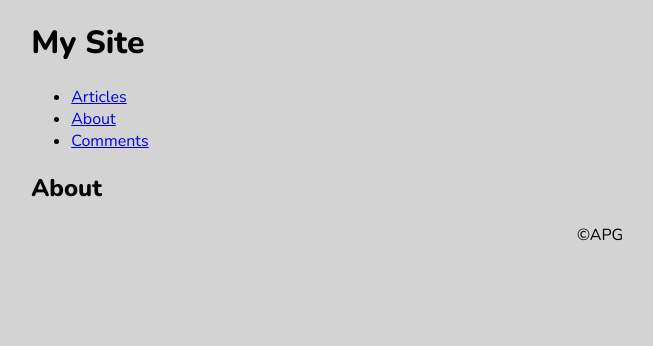
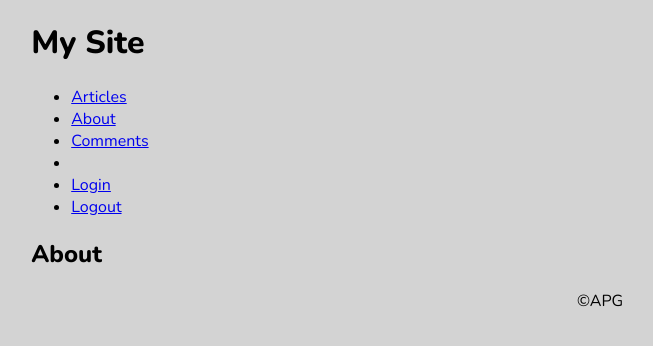
Before and after one commit to GrytsenkoAndrey/sksymfony, a Symfony app: template templates/about.html.twig in a window 1280 px wide. Shown: the top 346 px of the page, without its empty margins (40-693 px from the left). Run offline with Twig, Linux system fonts and the light colour scheme; the template is opened without the code that fills it, so the values that code supplies are empty; style sheets or scripts are compiled from the project's sources; some libraries are stand-ins or nearby versions.

Commit message:
Add Login & Logout links (twig) 2022-07-12

```diff
--- a/templates/base.html.twig
+++ b/templates/base.html.twig
@@ -21,6 +21,9 @@
                 <li><a href="{{ path('app_articles') }}">Articles</a></li>
                 <li><a href="{{ path('app_about') }}">About</a></li>
                 <li><a href="{{ path('app_admin_comments') }}">Comments</a></li>
+                <li>&nbsp</li>
+                <li><a href="{{ path('app_login') }}">Login</a></li>
+                <li><a href="{{ path('app_logout') }}">Logout</a></li>
             </ul>
         </nav>
     </header>
--- a/templates/layouts/front.html.twig
+++ b/templates/layouts/front.html.twig
@@ -16,6 +16,9 @@
             <li><a href="{{ path('app_articles') }}">Articles</a></li>
             <li><a href="{{ path('app_about') }}">About</a></li>
             <li><a href="{{ path('app_admin_comments') }}">Comments</a></li>
+            <li>&nbsp</li>
+            <li><a href="{{ path('app_login') }}">Login</a></li>
+            <li><a href="{{ path('app_logout') }}">Logout</a></li>
         </ul>
     </nav>
 </header>
```
